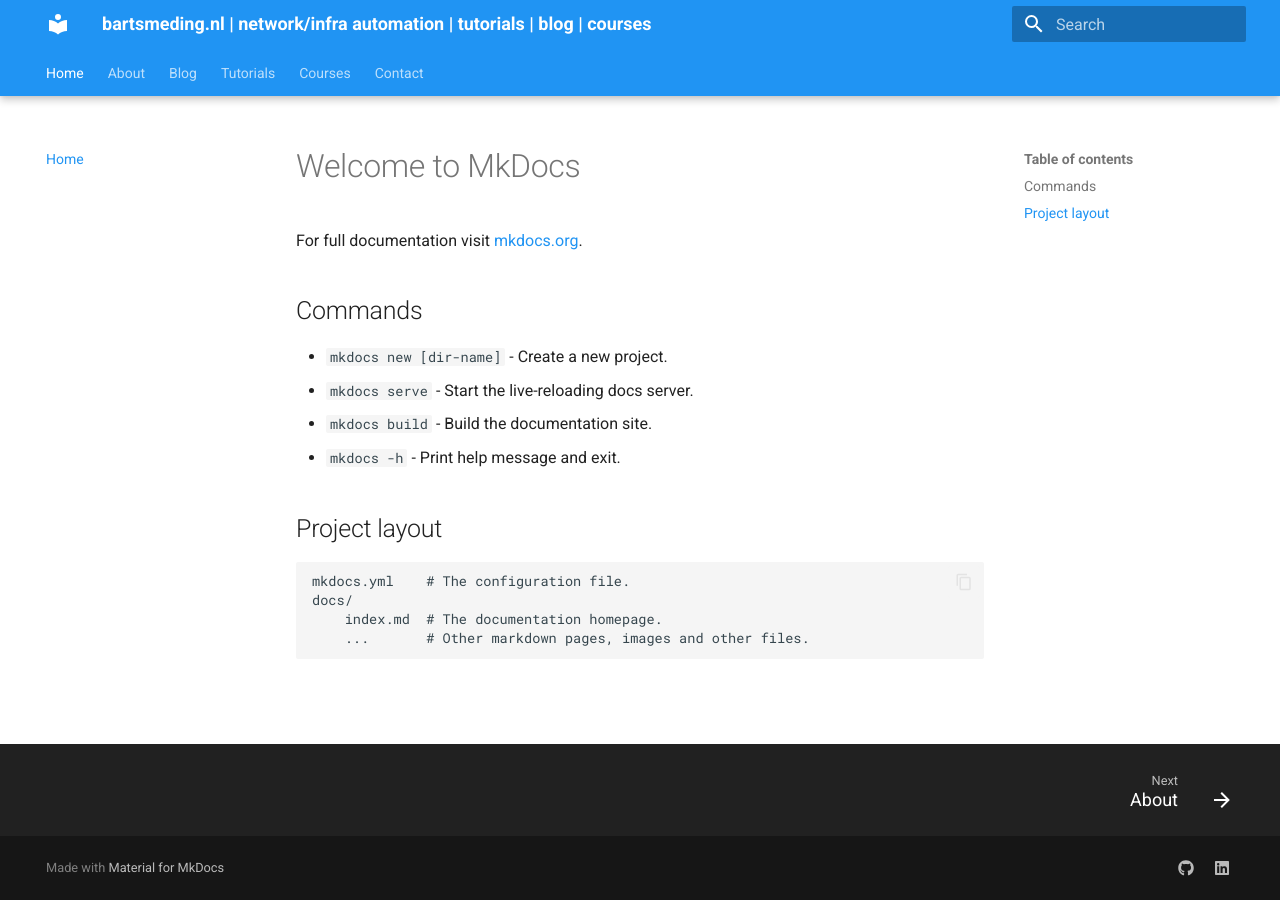
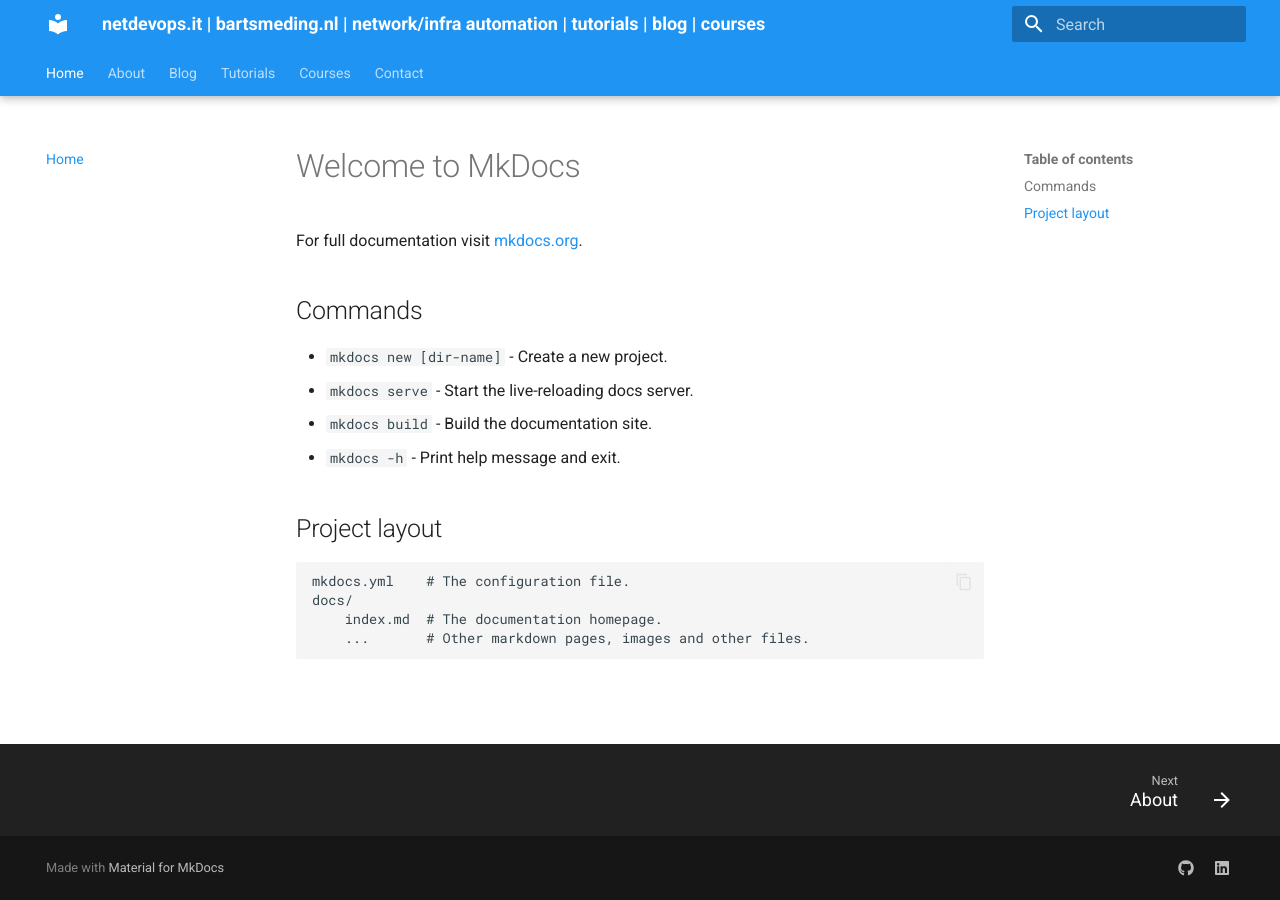
Before and after one commit to bsmeding/bsmeding.github.io, an MkDocs documentation site: the page built from docs/index.md, in a window 1280 px wide. Built offline with MkDocs 1.6.1 and Material for MkDocs 9.7.7, drawn with Linux system fonts in a browser that asks for light colours.

Commit message:
change to netdevops.it

```diff
--- a/mkdocs.yml
+++ b/mkdocs.yml
@@ -1,6 +1,6 @@
-site_name: bartsmeding.nl | network/infra automation | tutorials | blog | courses
+site_name: netdevops.it | bartsmeding.nl | network/infra automation | tutorials | blog | courses
 site_author: Bart Smeding
-site_url: https://bsmeding.github.io/
+site_url: https://netdevops.it/
 repo_name: bsmeding/bsmeding.github.io
 
 plugins:
```
